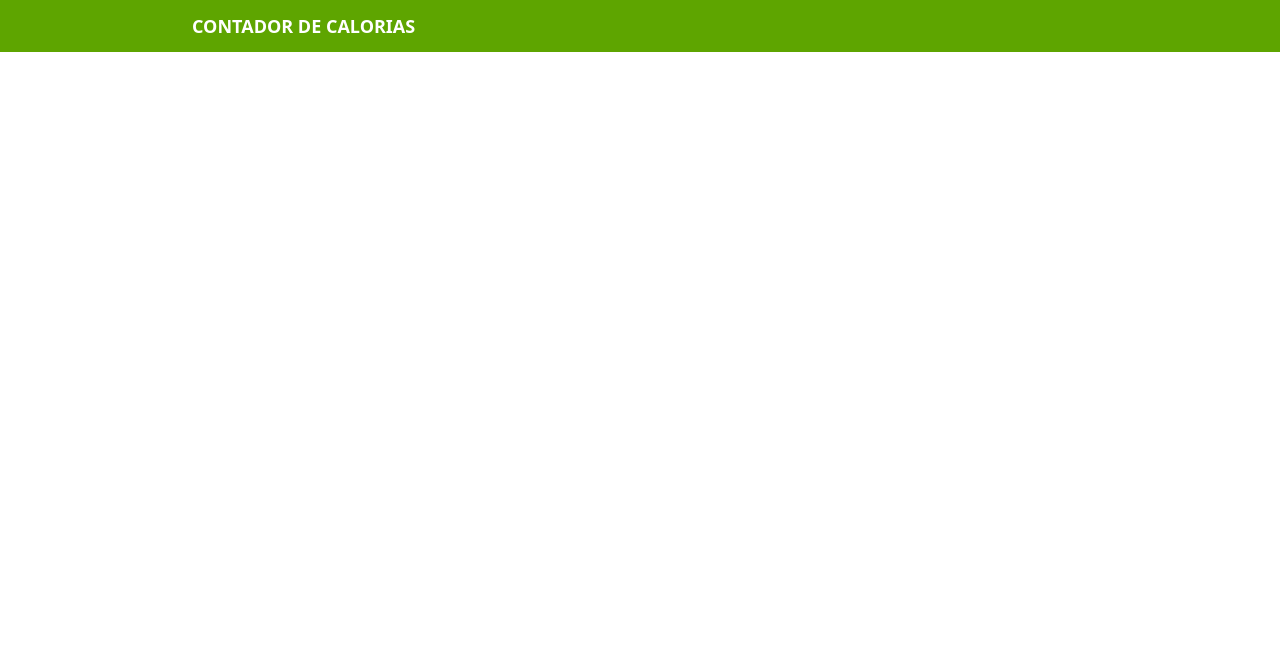
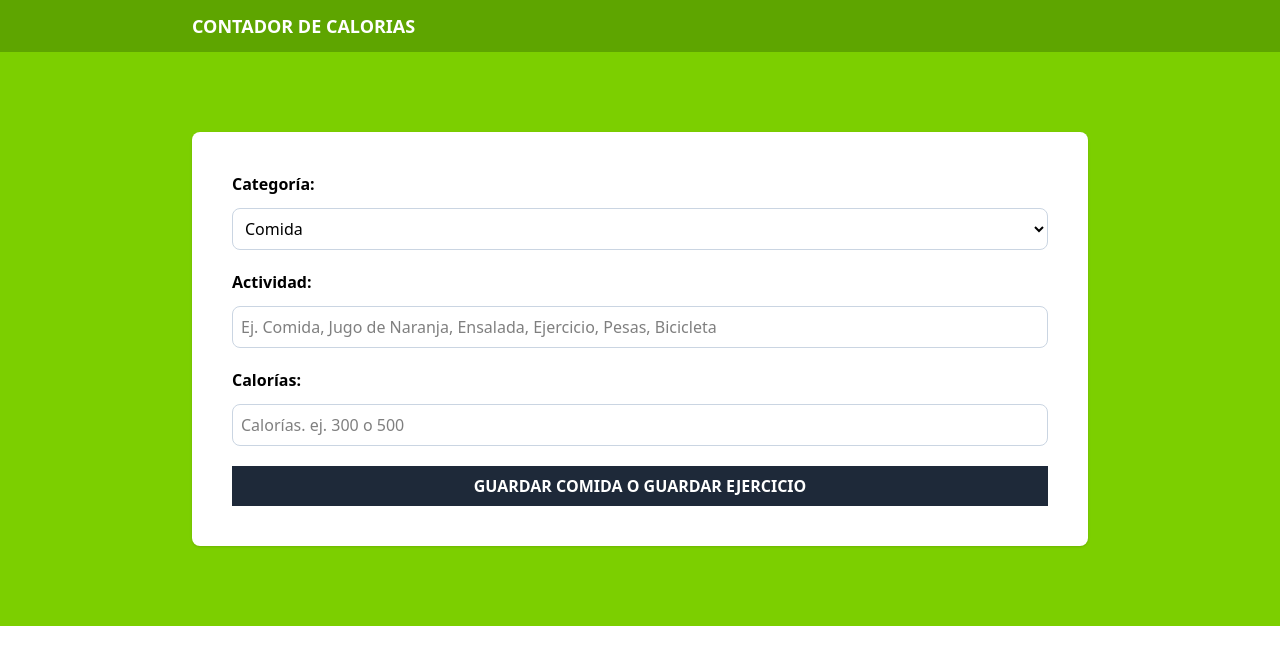
Before and after one commit to jeanpoolgg/react-calorie-tracker, a React (Vite) app: page / in a window 1280 px wide. Shown: the top 664 px of the page. Built offline with nearby package versions, Linux system fonts and the light colour scheme.

Commit message:
feat(ui): add form layout and styles

```diff
--- a/src/App.tsx
+++ b/src/App.tsx
@@ -1,3 +1,5 @@
+import { Form } from "./components/Form"
+
 function App() {
 
   return (
@@ -9,6 +11,11 @@
         </h1>
       </div>
      </header>
+     <section className="bg-lime-500 py-20 px-5" >
+        <div className="max-w-4xl mx-auto">
+          <Form/>
+        </div>
+     </section>
     </>
   )
 }
--- /dev/null
+++ b/src/components/Form.tsx
@@ -0,0 +1,31 @@
+import { categories } from "../data/categories"
+import type { Category } from "../types"
+
+export const Form = () => {
+  return (
+    <form className="space-y-5 bg-white shadow p-10 rounded-lg" >
+        <div className="grid grid-cols-1 gap-3" >
+            <label htmlFor="category" className="font-bold">Categoría:</label>
+            <select className="border border-slate-300 p-2 rounded-lg w-full" id="category">
+                {
+                    categories.map((category: Category) => (
+                        <option key={category.id} value={category.id} >{category.name}</option>
+                    ))
+                }
+            </select>
+        </div>
+
+        <div className="grid grid-cols-1 gap-3">
+            <label htmlFor="activity" className="font-bold">Actividad:</label>
+            <input type="text" id="activity" className="border border-slate-300 p-2 rounded-lg" placeholder="Ej. Comida, Jugo de Naranja, Ensalada, Ejercicio, Pesas, Bicicleta" />
+        </div>
+
+        <div className="grid grid-cols-1 gap-3">
+            <label htmlFor="calories" className="font-bold">Calorías:</label>
+            <input type="number" id="calories" className="border border-slate-300 p-2 rounded-lg" placeholder="Calorías. ej. 300 o 500" />
+        </div>
+
+        <input type="submit" className="bg-gray-800 hover:bg-gray-900 w-full p-2 font-bold uppercase text-white cursor-pointer" value='Guardar comida o Guardar ejercicio' />
+    </form>
+  )
+}
--- /dev/null
+++ b/src/data/categories.ts
@@ -0,0 +1,6 @@
+import type { Category } from "../types";
+
+export const categories: Category[] = [
+    { id: 1, name: 'Comida' },
+    { id: 2, name: 'Ejercicio' }
+]
--- /dev/null
+++ b/src/types/index.ts
@@ -0,0 +1,4 @@
+export type Category = {
+    id: number,
+    name: string
+}
```
